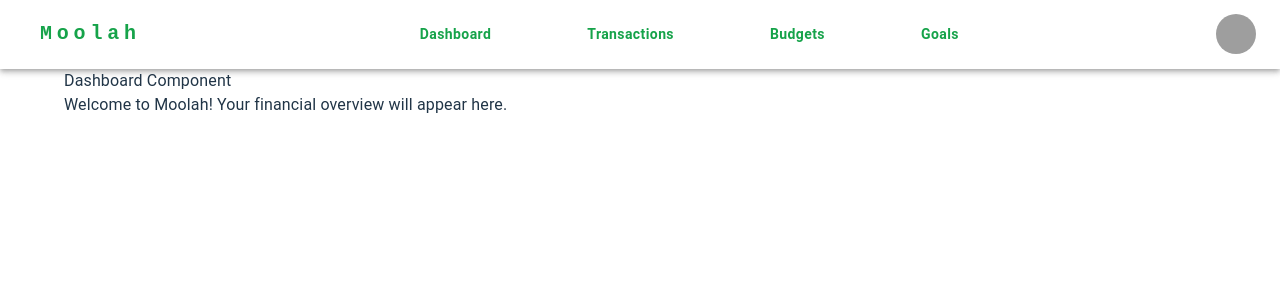
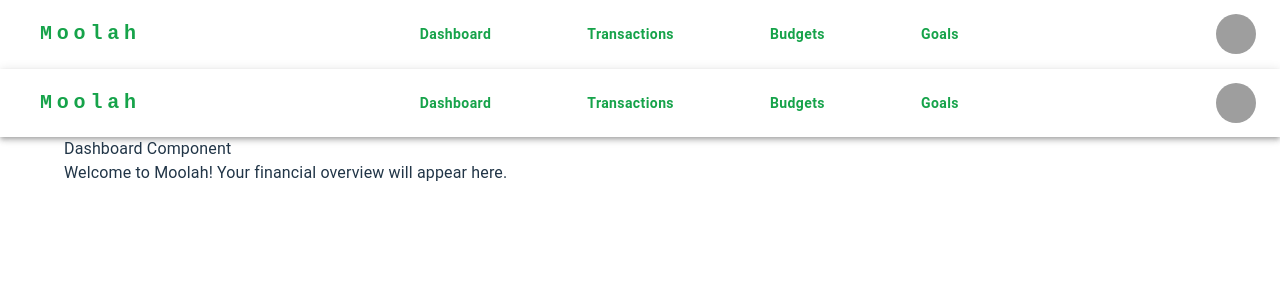
Before and after one commit to emmaC11/moolah-money-management-app, a React (Vite) app in the folder moolah-money-management-app/: page / in a window 1280 px wide. Shown: the top 300 px of the page. Built offline with nearby package versions, Linux system fonts and the light colour scheme; grey boxes are pictures that could not be loaded; some icons are missing.

Commit message:
update default function name & add to navbar component to app.jsx so rendering in all components

```diff
--- a/moolah-money-management-app/src/App.jsx
+++ b/moolah-money-management-app/src/App.jsx
@@ -6,6 +6,7 @@ import Dashboard from './pages/Dashboard.jsx'
 import Transactions from './pages/Transactions.jsx'
 import Budgets from './pages/Budgets.jsx'
 import Goals from './pages/Goals.jsx'
+import Navbar from './components/common/Navbar.jsx'
 
 import { Routes, Route, Navigate } from 'react-router-dom';
 
@@ -14,6 +15,7 @@ function App() {
 
   return (
     <>
+     <Navbar />
      <Routes>
       {/* todo: add view based on logged in status */}
       <Route path="/" element={<Dashboard />} />
--- a/moolah-money-management-app/src/components/common/Navbar.jsx
+++ b/moolah-money-management-app/src/components/common/Navbar.jsx
@@ -24,7 +24,7 @@ const pages = [
 ];
 const settings = ['Account', 'Logout'];
 
-function ResponsiveAppBar() {
+function Navbar() {
   const [anchorElNav, setAnchorElNav] = React.useState(null);
   const [anchorElUser, setAnchorElUser] = React.useState(null);
   const navigate = useNavigate();
@@ -172,4 +172,4 @@ function ResponsiveAppBar() {
     </AppBar>
   );
 }
-export default ResponsiveAppBar;
+export default Navbar;
```
